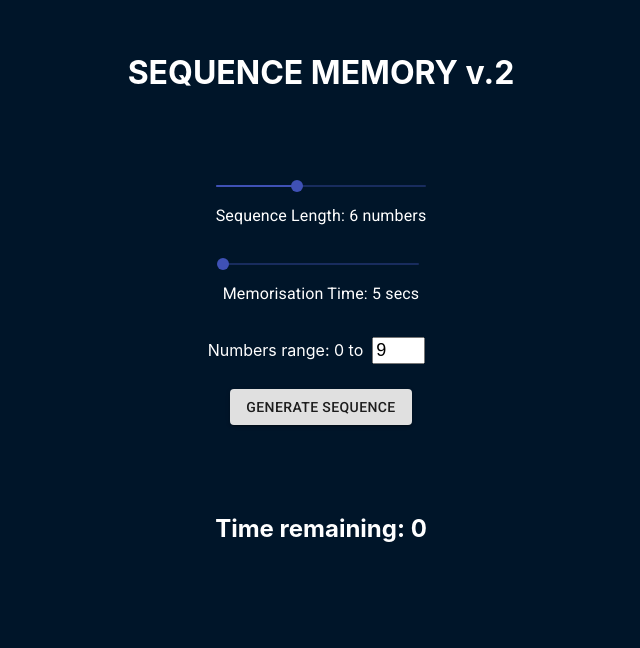
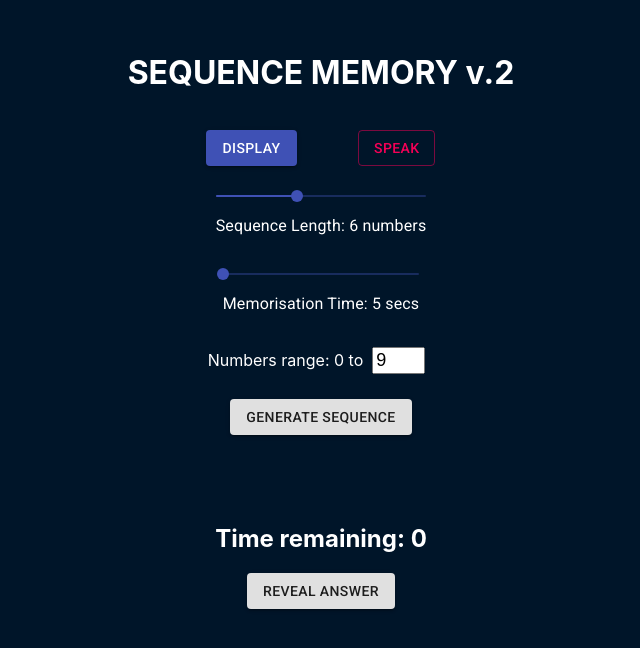
Before and after one commit to carboni-rob/sequence-memory, a React (Create React App) app: page / in a window 1280 px wide. Shown: the top 648 px of the page, without its empty margins (319-959 px from the left). Built offline with nearby package versions, Linux system fonts and the light colour scheme.

Commit message:
Add speech

```diff
--- a/src/App.styles.tsx
+++ b/src/App.styles.tsx
@@ -8,7 +8,7 @@ interface GenericProps {
 interface AnswerProps {
   $isVisible: boolean;
   isCorrect: boolean;
-  isRevealed: boolean;
+  disabled: boolean;
 }
 
 export const AppContainer = styled.div`
@@ -16,10 +16,6 @@ export const AppContainer = styled.div`
   align-items: center;
   justify-content: center;
   background-color: #001529;
-`;
-
-export const MainTitle = styled.h1`
-  margin-bottom: 2em;
 `;
 
 export const ControlsContainer = styled.div`
@@ -30,7 +26,13 @@ export const ControlsContainer = styled.div`
   flex-direction: column;
   justify-content: center;
   align-items: center;
-  gap: 5;
+`;
+
+export const TopButtonsContainer = styled.div`
+  display: flex;
+  width: 100%;
+  justify-content: space-evenly;
+  margin-bottom: 1em;
 `;
 
 export const SliderContainer = styled.div`
@@ -67,7 +69,7 @@ export const AnswerContainer = styled.input<AnswerProps>`
   width: 2em;
   margin: 1em;
   visibility: ${({ $isVisible: visible }) => getVisibility(visible)};
-  border: ${({ isCorrect, isRevealed }) => getBorder(isCorrect, isRevealed)};
+  border: ${({ isCorrect, disabled }) => getBorder(isCorrect, disabled)};
   box-sizing: border-box;
   font-size: large;
 
@@ -82,6 +84,10 @@ export const AnswerContainer = styled.input<AnswerProps>`
   }
 `;
 
+export const TimeLeft = styled.h2<GenericProps>`
+  visibility: ${({ $isVisible: visible }) => getVisibility(visible)};
+`;
+
 export const RevealButton = styled(Button)<GenericProps>`
   visibility: ${({ $isVisible: visible }) => getVisibility(visible)};
 `;
--- a/src/App.tsx
+++ b/src/App.tsx
@@ -5,12 +5,13 @@ import {
   AppContainer,
   ControlsContainer,
   InnerContainer,
-  MainTitle,
   RangeContainer,
   RangeInput,
   RevealButton,
   Sequence,
   SliderContainer,
+  TimeLeft,
+  TopButtonsContainer,
 } from "./App.styles";
 
 function App() {
@@ -23,6 +24,9 @@ function App() {
   const [isAnswerVisible, setAnswerVisible] = useState(false);
   const [gameStarted, setGameStarted] = useState(false);
   const [answer, setAnswer] = useState<(string | null)[]>([]);
+  const [isAnswerDisabled, setAnswerDisabled] = useState(false);
+  const [speakSequence, setSpeakSequence] = useState(false);
+  const [displaySequence, setDisplaySequence] = useState(true);
 
   useEffect(() => {
     if (!timeLeft) {
@@ -37,7 +41,7 @@ function App() {
       setTimeLeft(timeLeft - 1);
     }, 1000);
     return () => clearInterval(interval);
-  }, [timeLeft, sequence]);
+  }, [timeLeft, sequence, gameStarted]);
 
   const generateSequence = () => {
     const newSequence: number[] = [];
@@ -48,9 +52,20 @@ function App() {
     setAnswer(new Array(sequenceLength).fill(""));
     setSequence(newSequence);
     setTimeLeft(memoryTime);
-    setSequenceVisible(true);
+    setSequenceVisible(displaySequence ? true : false);
     setAnswerVisible(false);
     setGameStarted(true);
+    setAnswerDisabled(false);
+
+    if (speakSequence) {
+      let utterance = new SpeechSynthesisUtterance(newSequence.join("."));
+      utterance.onend = () => {
+        if (!displaySequence) {
+          setAnswerVisible(true);
+        }
+      };
+      speechSynthesis.speak(utterance);
+    }
   };
 
   const handleAnswer = (index: number, value: string) => {
@@ -69,12 +84,11 @@ function App() {
           <AnswerContainer
             key={index}
             value={answer[index] as string}
-            disabled={isSequenceVisible}
+            disabled={isAnswerDisabled}
             $isVisible={isAnswerVisible}
             type="number"
             onChange={(event) => handleAnswer(index, event.target.value)}
             isCorrect={checkCorrectedness(index)}
-            isRevealed={isSequenceVisible}
           />
         ))}
       </div>
@@ -83,14 +97,32 @@ function App() {
 
   const revealAnswer = () => {
     setSequenceVisible(true);
+    setAnswerDisabled(true);
   };
 
   return (
     <AppContainer>
       <InnerContainer>
-        <MainTitle>SEQUENCE MEMORY v.2</MainTitle>
+        <h1>SEQUENCE MEMORY v.2</h1>
 
         <ControlsContainer>
+          <TopButtonsContainer>
+            <Button
+              variant={displaySequence ? "contained" : "outlined"}
+              color="primary"
+              onClick={() => setDisplaySequence(!displaySequence)}
+            >
+              Display
+            </Button>
+            <Button
+              variant={speakSequence ? "contained" : "outlined"}
+              color="secondary"
+              onClick={() => setSpeakSequence(!speakSequence)}
+            >
+              Speak
+            </Button>
+          </TopButtonsContainer>
+
           <SliderContainer>
             <Slider
               value={sequenceLength}
@@ -131,7 +163,11 @@ function App() {
           </RangeContainer>
         </ControlsContainer>
 
-        <Button variant="contained" onClick={generateSequence}>
+        <Button
+          variant="contained"
+          onClick={generateSequence}
+          disabled={!speakSequence && !displaySequence}
+        >
           Generate Sequence
         </Button>
 
@@ -141,12 +177,14 @@ function App() {
 
         {renderAnswerInputs()}
 
-        <h2>Time remaining: {timeLeft}</h2>
+        <TimeLeft $isVisible={displaySequence}>
+          Time remaining: {timeLeft}
+        </TimeLeft>
 
         <RevealButton
           variant="contained"
           onClick={revealAnswer}
-          $isVisible={!isSequenceVisible && gameStarted}
+          $isVisible={true}
         >
           Reveal Answer
         </RevealButton>
```
